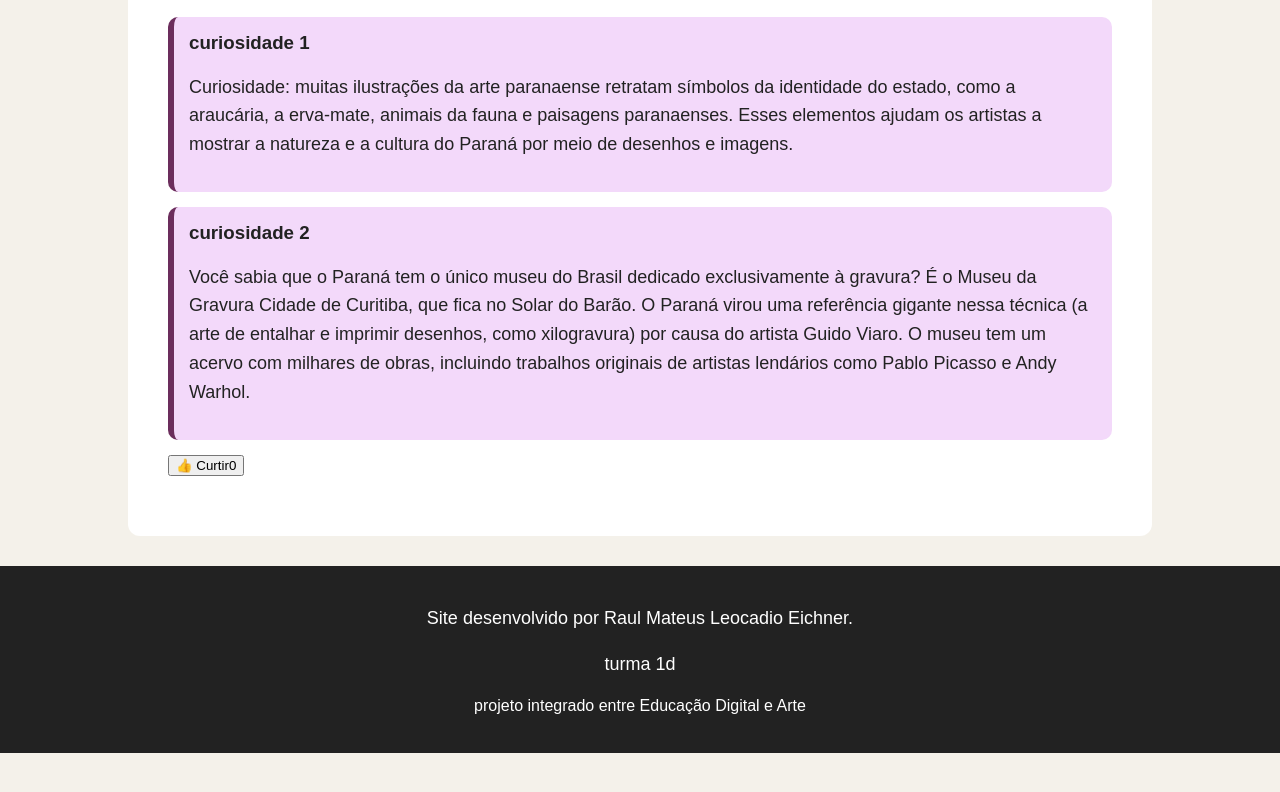
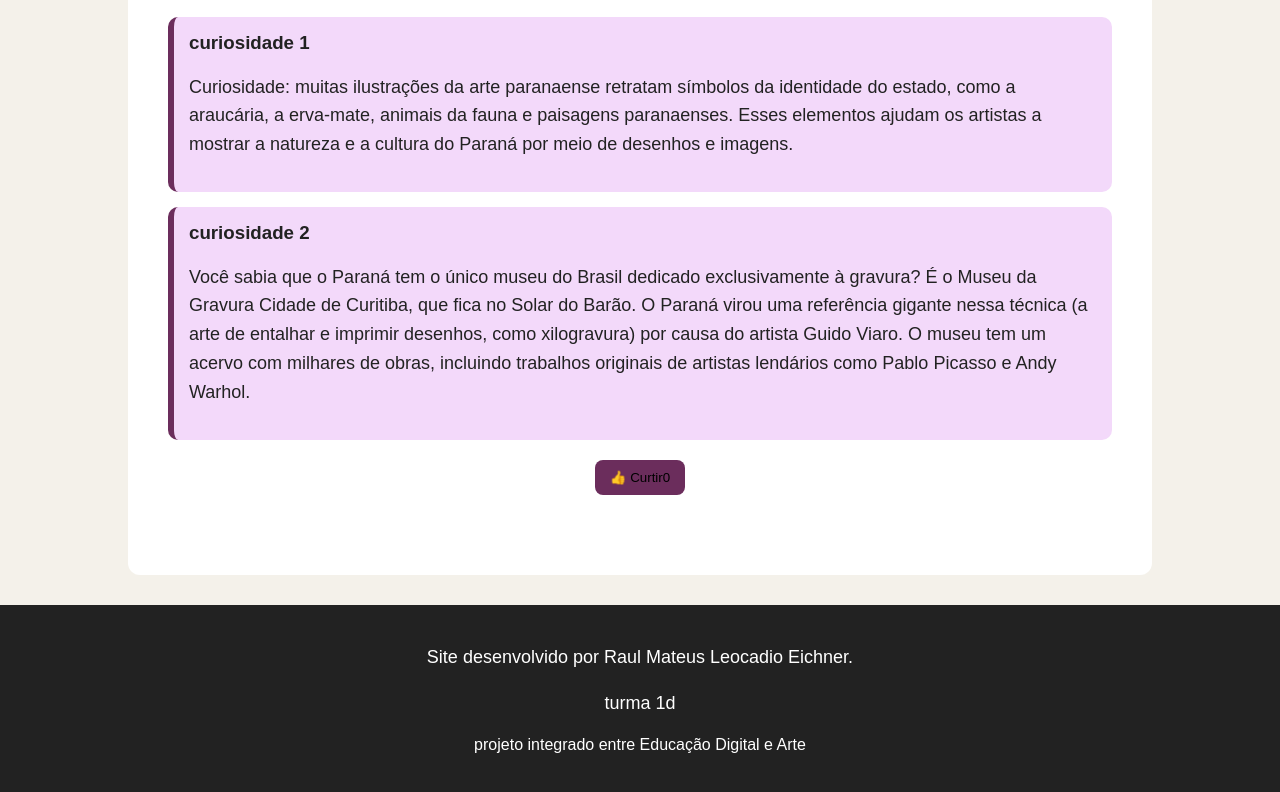
Before and after one commit to rauleichner-lindoxxxx/TAREFA-ARTE-DIGITAL-, a plain HTML site: page index.html in a window 1280 px wide. Shown: the part 3158-3950 px from the top of the page. Before the commit the page ends 3911 px from the top, so only its background shows below. Drawn offline with Linux system fonts and the light colour scheme.

Commit message:
atualizei

```diff
--- a/style.css
+++ b/style.css
@@ -89,3 +89,24 @@ footer {
     padding: 20px;
     margin-top: 30px;
 }
+
+button {
+    background-color: #6b2d5c;
+    color: #000000;
+    border: none;
+    padding: 10px 15px;
+    border-radius:  8px;
+    cursor: pointer;
+
+}
+
+button:hover {
+    background-color: #000000;
+
+}
+
+.curtir {
+    display: block;
+    width: fit-content;
+    margin: 20px auto ;
+}
```
